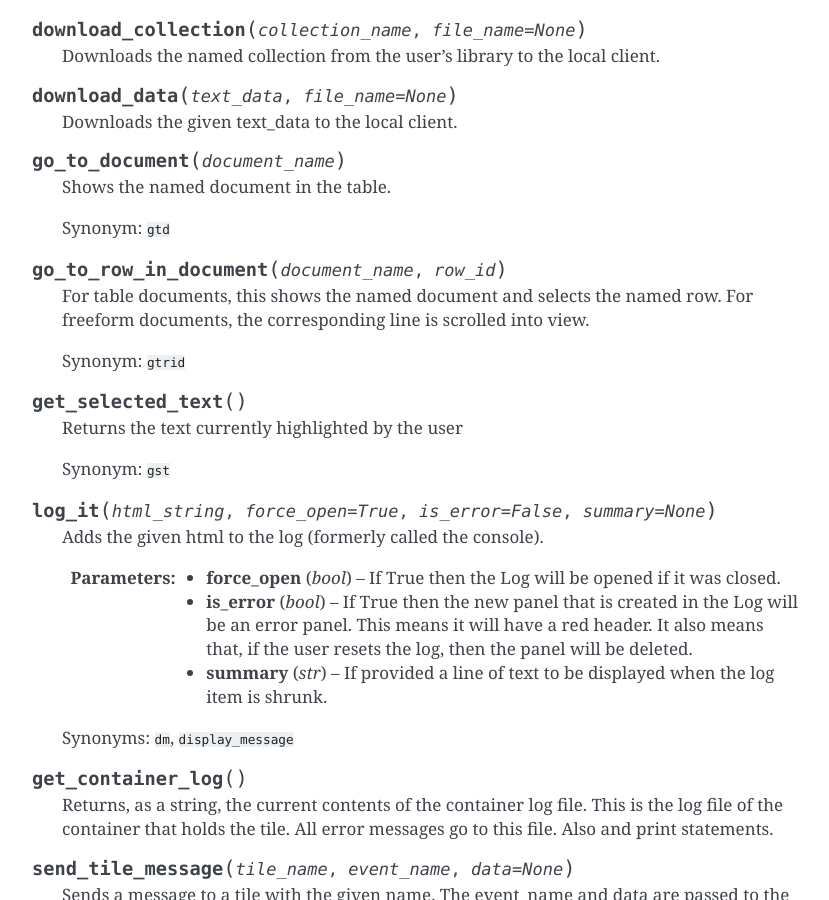
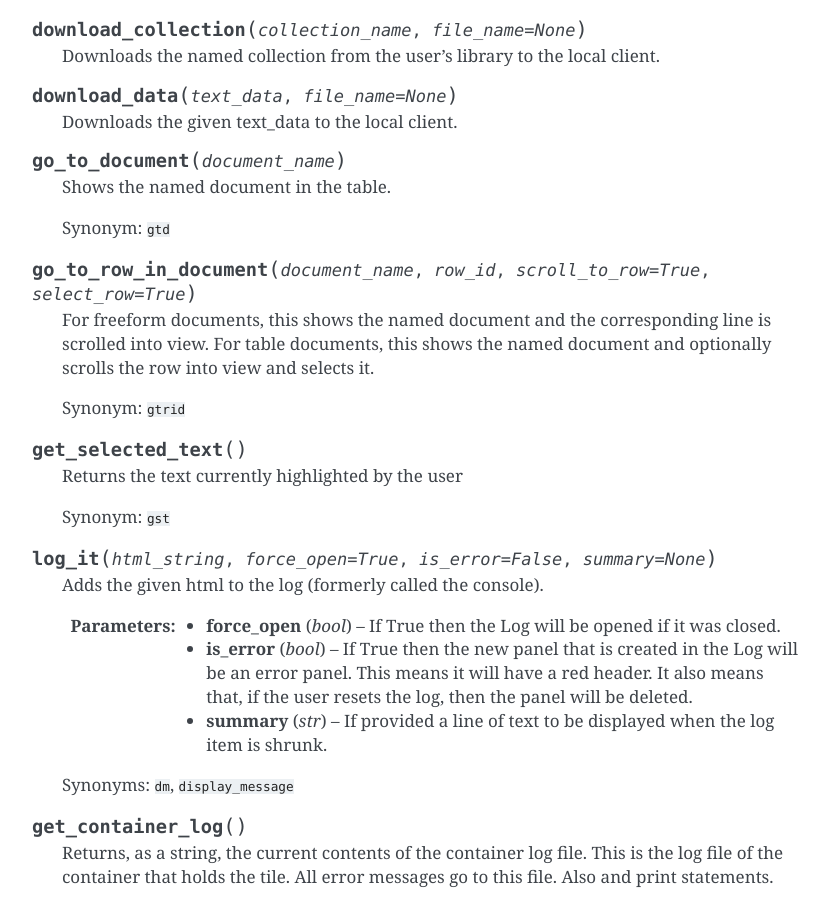
Before and after one commit to bsherin/tacticdocs, a Sphinx documentation site: the page built from docs/Tile-Commands.rst, in a window 1280 px wide and 900 px high, scrolled down 7694 px. Shown: the whole window, without its empty margins (338-1167 px from the left). Built offline with Sphinx 7.4.7, drawn with Linux system fonts in a browser that asks for light colours.

```diff
--- a/docs/Tile-Commands.rst
+++ b/docs/Tile-Commands.rst
@@ -417,11 +417,11 @@
 
         Synonym: ``gtd``
 
-    .. py:method:: go_to_row_in_document(document_name, row_id)
+    .. py:method:: go_to_row_in_document(document_name, row_id, scroll_to_row=True, select_row=True)
 
-        For table documents, this shows the named document and selects the named
-        row. For freeform documents, the corresponding line is scrolled into
-        view.
+        For freeform documents, this shows the named document and the corresponding line is scrolled into
+        view. For table documents, this shows the named document and optionally scrolls the
+        row into view and selects it.
 
         Synonym: ``gtrid``
 
```
Also changed, not shown: 8 other files.
